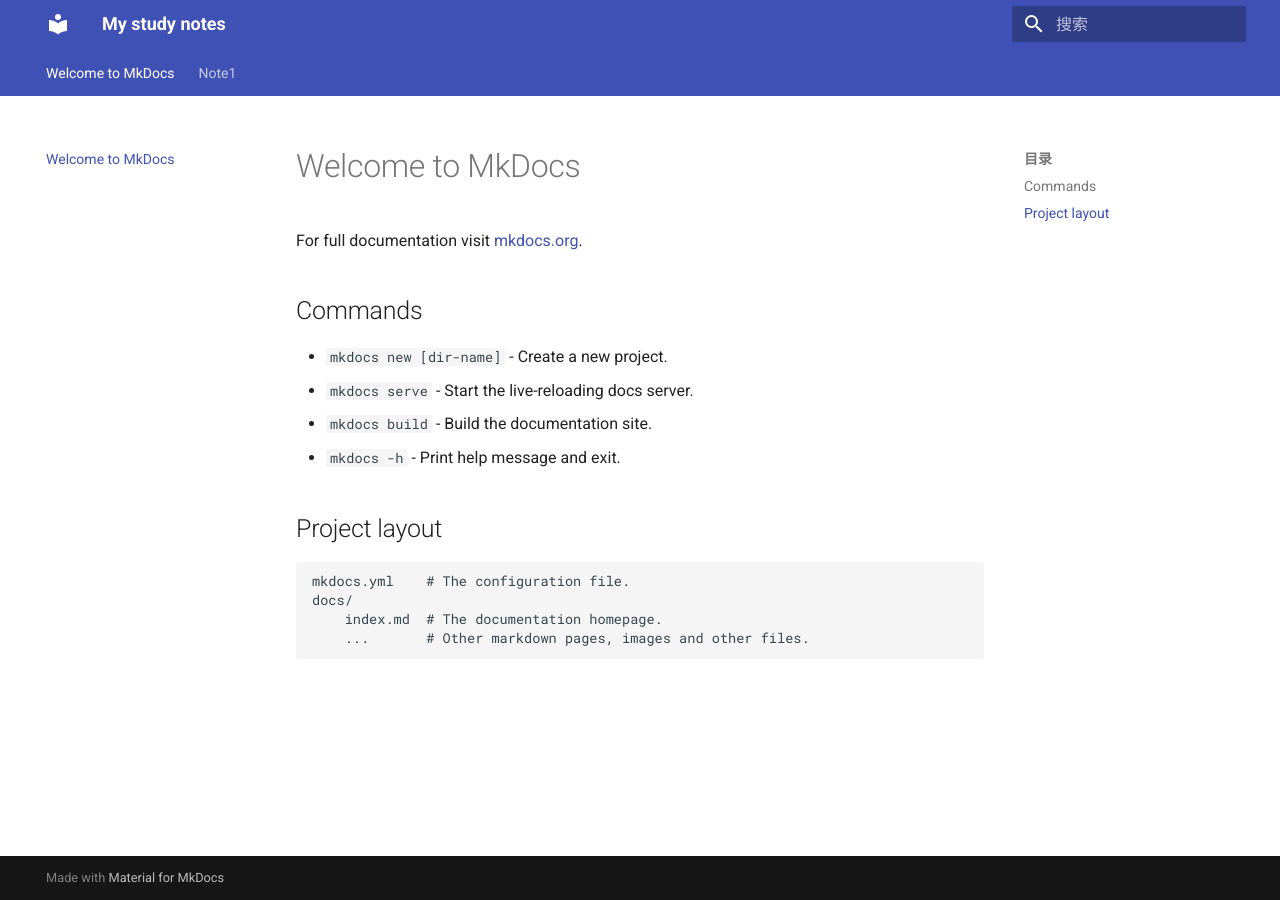
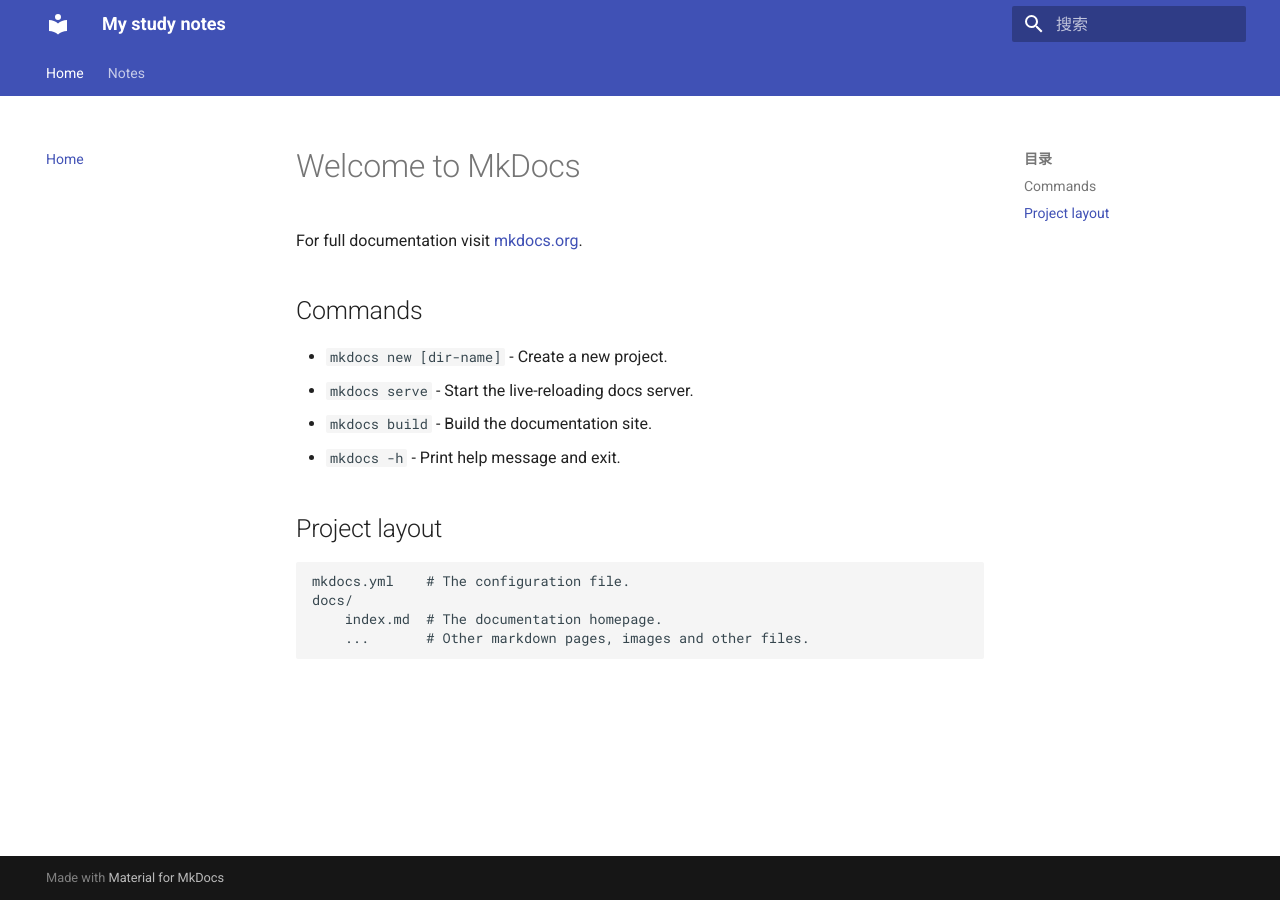
Before and after one commit to XXZZKKK/XZKnotes, an MkDocs documentation site: the page built from docs/index.md, in a window 1280 px wide. Built offline with MkDocs 1.6.1 and Material for MkDocs 9.7.7, drawn with Linux system fonts in a browser that asks for light colours; some of the changed lines change nothing that is shown.

Commit message:
update logs

```diff
--- a/mkdocs.yml
+++ b/mkdocs.yml
@@ -15,3 +15,9 @@
   - pymdownx.highlight:  # 代码高亮支持
       anchor_linenums: true
   - pymdownx.superfences # 支持嵌套代码块
+
+nav:
+  - Home: index.md
+  - Notes:
+      - Note 1: notes/note1.md
+      - Note 2: notes/note2.md
```
